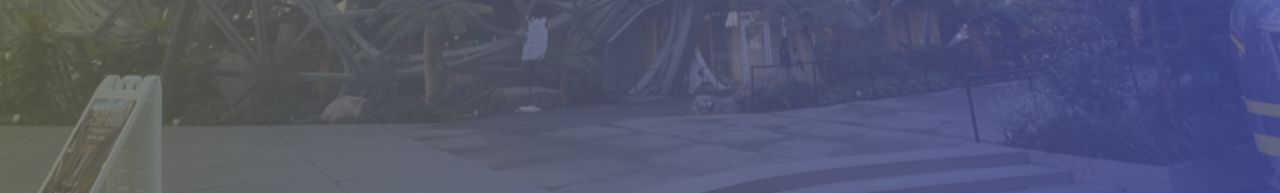
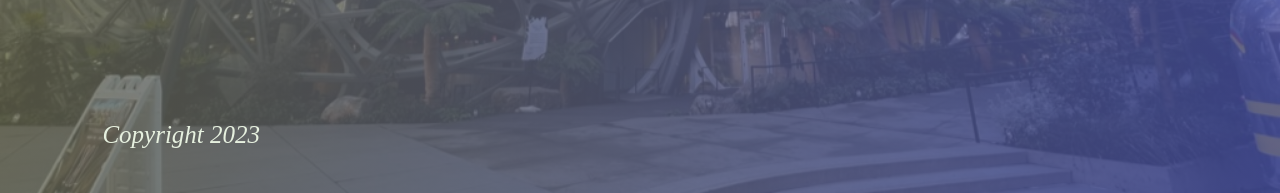
Before and after one commit to Maui-Bautista-Personal-Website/personal-website12, a plain HTML site: page index.html in a window 1280 px wide. Shown: the part 607-800 px from the top of the page. Drawn offline with Linux system fonts and the light colour scheme; a script that the page names is missing.

```diff
--- a/index.html
+++ b/index.html
@@ -89,7 +89,9 @@
       <div class="picture">
         <img src="assets/pictures/cutout.png" class="maui" />
       </div>
-      <div class="footer"></div>
+      <div class="footer">
+        <p>Copyright 2023</p>
+      </div>
     </div>
   </body>
 </html>
```
